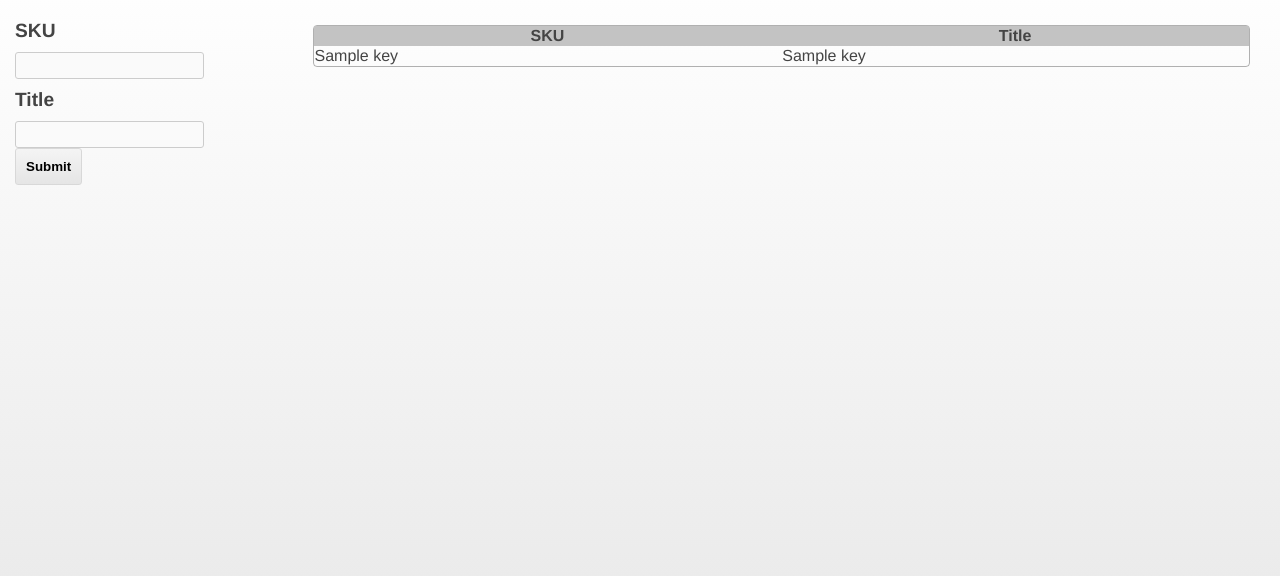
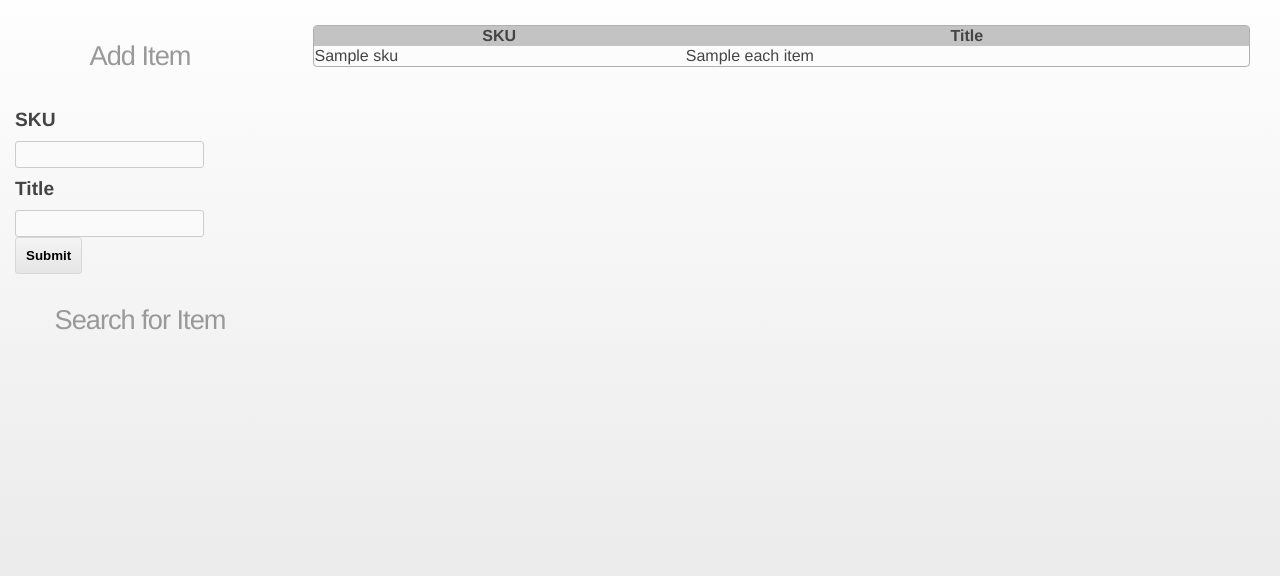
Before and after one commit to im-auld/Flask_Inventory_Manager, a Flask app: template templates/items.html in a window 1280 px wide. Shown: the part 35-611 px from the top of the page. Run offline with Flask 2, Linux system fonts and the light colour scheme; the template is opened without the code that fills it: values that come from a table or form of the project are taken from there, most other values are stand-ins (such as "Sample title", 1, 10 or a date in 2020); some libraries are stand-ins or nearby versions.

Commit message:
Added accordion menu to items page

```diff
--- a/flasktest.py
+++ b/flasktest.py
@@ -1,10 +1,17 @@
 from flask import Flask, render_template, request
 from forms import *
+from models import *
+from sqlalchemy.orm import sessionmaker
+from flask.ext.sqlalchmey import SQLAlchemy
+import os
 
 
 app = Flask(__name__)
-app.secret_key = 'secret_shhhhh'
+app.config['SQLALCHEMY_DATABASE_URI'] = os.environ.get('DATABASE_URL', 'sqlite:///inventory.db')
+app.secret_key = 'secret_shhhhh!@#$1234'
 app.debug = True  # TODO: IMPORTANT >> Remove this before pushing live!!!!!!
+
+db = SQLAlchemy(app)
 
 test_item_dict = {}
 for i in range(100, 201):
@@ -18,6 +25,10 @@ test_bin_dict = {}
 for i in range(1, 27):
     test_bin_dict[i] = 'CD' + str(i)
 
+Base.metadata.bind = engine
+DBSession = sessionmaker(bind=engine)
+session = DBSession()
+
 
 @app.route('/')
 def home():
@@ -27,16 +38,19 @@ def home():
 @app.route('/items', methods=['GET', 'POST'])
 def items():
     form = ItemForm()
+    item_list = Item.query.all()
     if request.method == 'GET':
-        return render_template('items.html', form=form, test_item_dict=test_item_dict)
+        return render_template('items.html', form=form, items=items)
     else:
         if form.validate():
-            test_item_dict[form.sku.data.upper()] = form.title.data
+            new_item = Item(form.sku.data, form.title.data)
+            session.add(new_item)
+            session.commit()
             form.sku.data = ''
             form.title.data = ''
-            return render_template('items.html', form=form, test_item_dict=test_item_dict, item_added=True)
+            return render_template('items.html', form=form, item_list=item_list, item_added=True)
         else:
-            return render_template('items.html', form=form, test_item_dict=test_item_dict, item_added=False)
+            return render_template('items.html', form=form, item_list=item_list, item_added=False)
 
 
 @app.route('/shelves', methods=['GET', 'POST'])
--- a/templates/items.html
+++ b/templates/items.html
@@ -1,6 +1,9 @@
 {% extends 'layout.html' %}
 {%  block content %}
     <div class="col_left">
+        <div id="accordion">
+            <h3>Add Item</h3>
+            <div>
                 <form action="{{ url_for('items') }}" method="post">
                     {{ form.hidden_tag() }}
                     {{ form.sku.label }}
@@ -20,6 +23,29 @@
                     {% endfor %}
                 {% endif %}
             </div>
+            <h3>Search for Item</h3>
+            <div>
+                <form action="{{ url_for('items') }}" method="post">
+                    {{ form.hidden_tag() }}
+                    {{ form.sku.label }}
+                    {{ form.sku }}
+                    {{ form.title.label }}
+                    {{ form.title }}
+                    {{ form.submit }}
+                </form>
+                {% if item_added == True %}
+                    <div class="success flash">Item added</div>
+                {%  else %}
+                    {% for err in form.sku.errors %}
+                        <div class="fail flash">{{ err }}</div>
+                    {% endfor %}
+                    {% for err in form.title.errors %}
+                        <div class="fail flash">{{ err }}</div>
+                    {% endfor %}
+                {% endif %}
+            </div>
+        </div>
+    </div>
     <div class="col_right">
         <table cellspacing="0" id="grid_view">
             <tbody>
@@ -27,10 +53,10 @@
                     <th>SKU</th>
                     <th>Title</th>
                 </tr>
-                {% for key in test_item_dict %}
+                {% for each_item in item_list %}
                     <tr>
-                        <td>{{ key }}</td>
-                        <td>{{ test_item_dict[key] }}</td>
+                        <td>{{ each_item.sku }}</td>
+                        <td>{{ each_item.title }}</td>
                     </tr>
                 {% endfor %}
             </tbody>
--- a/templates/layout.html
+++ b/templates/layout.html
@@ -3,6 +3,14 @@
 <head>
     <title>Inventory Manager</title>
     <link rel="stylesheet" href="{{ url_for('static', filename='css/main.css') }}">
+    <link rel="stylesheet" href="/resources/demos/style.css">
+    <script src="http://code.jquery.com/jquery-1.9.1.js"></script>
+    <script src="http://code.jquery.com/ui/1.10.3/jquery-ui.js"></script>
+    <script>
+      $(function() {
+        $( "#accordion" ).accordion();
+      });
+    </script>
 </head>
 <body>
 <div id="wrapper">
```
Also changed, not shown: inventory.db (added). Lines whose indentation alone changed are shown as unchanged.
